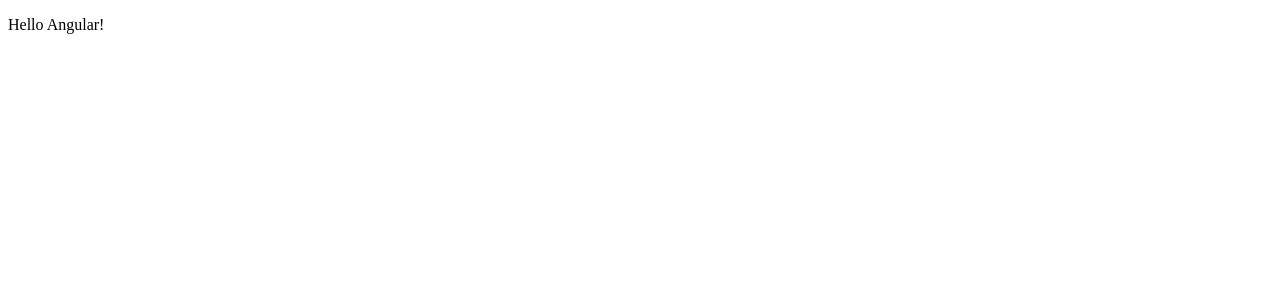
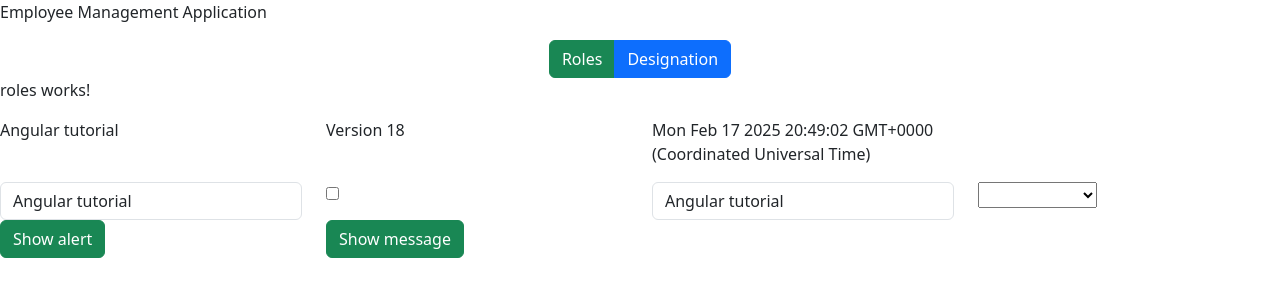
Before and after one commit to chtcodes/employeeMProject, an Angular app: page / in a window 1280 px wide. Shown: the top 300 px of the page. Built offline with nearby package versions, Linux system fonts and the light colour scheme.

Commit message:
Tutorial

```diff
--- a/angular.json
+++ b/angular.json
@@ -27,7 +27,8 @@
               }
             ],
             "styles": [
-              "src/styles.css"
+              "src/styles.css",
+              "./node_modules/bootstrap/dist/css/bootstrap.min.css"
             ],
             "scripts": []
           },
--- a/package.json
+++ b/package.json
@@ -18,6 +18,7 @@
     "@angular/platform-browser": "^18.2.0",
     "@angular/platform-browser-dynamic": "^18.2.0",
     "@angular/router": "^18.2.0",
+    "bootstrap": "^5.3.3",
     "rxjs": "~7.8.0",
     "tslib": "^2.3.0",
     "zone.js": "~0.14.10"
--- a/src/app/app.component.html
+++ b/src/app/app.component.html
@@ -1 +1,2 @@
-<p>Hello Angular!</p>
+<p>Employee Management Application</p>
+<app-master></app-master>
--- a/src/app/app.component.ts
+++ b/src/app/app.component.ts
@@ -1,13 +1,16 @@
 import { Component } from '@angular/core';
 import { RouterOutlet } from '@angular/router';
+import { MasterComponent } from './components/master/master.component';
 
 @Component({
   selector: 'app-root',
   standalone: true,
-  imports: [RouterOutlet],
+  imports: [RouterOutlet, MasterComponent],
   templateUrl: './app.component.html',
   styleUrl: './app.component.css'
 })
 export class AppComponent {
   title = 'employeeMProject';
+
+
 }
--- a/src/app/app.config.ts
+++ b/src/app/app.config.ts
@@ -2,7 +2,8 @@ import { ApplicationConfig, provideZoneChangeDetection } from '@angular/core';
 import { provideRouter } from '@angular/router';
 
 import { routes } from './app.routes';
+import { provideHttpClient } from '@angular/common/http';
 
 export const appConfig: ApplicationConfig = {
-  providers: [provideZoneChangeDetection({ eventCoalescing: true }), provideRouter(routes)]
+  providers: [provideHttpClient() ,provideZoneChangeDetection({ eventCoalescing: true }), provideRouter(routes)]
 };
--- /dev/null
+++ b/src/app/components/master/master.component.html
@@ -0,0 +1,24 @@
+
+<div class="row">
+    <div class="col-12 text-center">
+        <div class="btn-group">
+            <button type="button" (click)="changeTab('Roles')" class="btn"
+            [ngClass]="currentComponent == 'Roles' ? 'btn-success' : 'btn-primary'">
+            Roles
+            </button>
+
+            <button type="button" (click)="changeTab('Designation')"  class="btn"
+            [ngClass]="currentComponent == 'Designation' ? 'btn-success' : 'btn-primary'">
+            Designation
+            </button>
+        </div>
+    </div>
+</div>
+<div class="row">
+    <div class="col-12" *ngIf ="currentComponent == 'Roles' ">
+        <app-roles></app-roles>
+    </div>
+    <div class="col-12" *ngIf = "currentComponent == 'Designation'">
+        <app-designation></app-designation>
+    </div>
+</div>
--- /dev/null
+++ b/src/app/components/master/master.component.ts
@@ -0,0 +1,21 @@
+import { Component } from '@angular/core';
+import { DesignationComponent } from '../designation/designation.component';
+import { RolesComponent } from '../roles/roles.component';
+import { CommonModule } from '@angular/common';
+
+@Component({
+  selector: 'app-master',
+  standalone: true,
+  imports: [DesignationComponent, RolesComponent, CommonModule],
+  templateUrl: './master.component.html',
+  styleUrl: './master.component.css'
+})
+export class MasterComponent {
+
+  currentComponent: string = 'Roles';
+
+  changeTab(tabName : string) {
+    this.currentComponent = tabName;
+  }
+
+}
--- a/src/app/components/roles/roles.component.html
+++ b/src/app/components/roles/roles.component.html
@@ -1 +1,45 @@
 <p>roles works!</p>
+<div class="row">
+    <div class="col-3">
+        <p> {{firstName}}</p>
+    </div>
+    <div class="col-3">
+        <p>{{angularVersion}}</p>
+    </div>
+    <div class="col-3">
+        <p>{{currentDate}}</p>
+    </div>
+    <div class="col-3">
+        <p>{{selectedCity}}</p>
+    </div>
+</div>
+<div class="row">
+    <div class="col-3">
+        <input type="text" class="form-control" [value]="firstName " />
+    </div>
+
+    <div class="col-3">
+        <input  [type]="inputType" />
+    </div>
+
+    <div class="col-3">
+        <input type="text" class="form-control" [(ngModel)]="firstName " />
+    </div>
+
+    <div class="col-3">
+        <select [(ngModel)]="selectedCity" name="cities" id="cities">
+            <option value="Kegalle">Kegalle</option>
+            <option value="Galle">Galle</option>
+            <option value="Nawalapitiya">Nawalapitiya</option>
+            <option value="Ruwawella">Ruwanwella</option>
+        </select>
+    </div>
+</div>
+<div class="row">
+    <div class="col-3">
+        <button class="btn btn-success" (click)="showWelcomeAlert()">Show alert </button>
+    </div>
+    <div class="col-3">
+        <button class="btn btn-success" (click)="showMessage('Hello Cht!')">Show message </button>
+    </div>
+</div>
--- a/src/app/components/roles/roles.component.ts
+++ b/src/app/components/roles/roles.component.ts
@@ -1,12 +1,35 @@
 import { Component } from '@angular/core';
+import { FormsModule } from '@angular/forms';
 
 @Component({
   selector: 'app-roles',
   standalone: true,
-  imports: [],
+  imports: [FormsModule],
   templateUrl: './roles.component.html',
   styleUrl: './roles.component.css'
 })
 export class RolesComponent {
 
+  firstName : string = "Angular tutorial";
+  angularVersion = "Version 18";
+
+  version : number = 18;
+
+  isActive : boolean = true;
+
+  currentDate : Date = new Date();
+
+  inputType : string = "checkbox";
+
+  selectedCity : string = '';
+
+  showWelcomeAlert(){
+    alert("Welcome to Angular 18!");
+  }
+
+  showMessage(message : string){
+    alert(message);
+  }
+
+
 }
```
Also changed, not shown: src/app/components/master/master.component.css (added), 2 other files (tests, documents, lock files or other folders).
